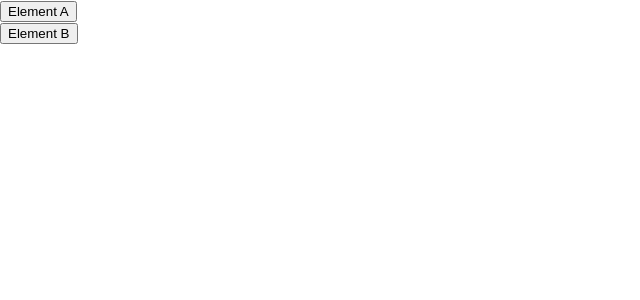
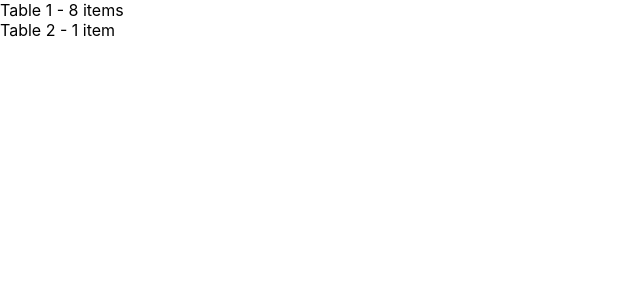
Before and after one commit to DavidWolff218/technical-prep, a React (Create React App) app: page / in a window 1280 px wide. Shown: the top 300 px of the page, without its empty margins (0-640 px from the left). Built offline with nearby package versions, Linux system fonts and the light colour scheme.

Commit message:
setting up tech review code

```diff
--- a/src/App.js
+++ b/src/App.js
@@ -1,34 +1,78 @@
 import React, { Component } from "react";
 
 export class App extends Component {
-  state = {
-    bold: ""
+  sampleOrders = [
+    {
+      tableNumber: 1,
+      items: [
+        {
+          itemName: "coffee",
+          quantity: 2,
+        },
+        {
+          itemName: "donuts",
+          quantity: 6,
+        },
+      ],
+    },
+    {
+      tableNumber: 2,
+      items: [
+        {
+          itemName: "bagel",
+          quantity: 1,
+        },
+      ],
+    },
+  ];
+
+  Orders = () => {
+    return (
+      <>
+        <div>Table 1 - 8 items</div>
+        <div>Table 2 - 1 item</div>
+      </>
+    );
   };
 
-  handleClick = (e) => {
-    this.setState({
-      bold: e
-    })
-  };
-
-
   render() {
-    return (
-      <>
-        <button id="elementA" style={{fontWeight: `${this.state.bold === "A" ? "bold" : ""}`}} onClick={() => this.handleClick("A")}>
-          Element A
-        </button>
-        <br></br>
-        <button id={"elementB"} style={{fontWeight: `${this.state.bold === "B" ? "bold" : ""}`}} onClick={() => this.handleClick("B")}>
-          Element B
-        </button>
-      </>
-    );
+    return <div>{this.Orders()}</div>;
   }
 }
-
 export default App;
 
+// const rootElement = document.getElementById("root");
+// ReactDOM.render(<Orders data={sampleOrders} />, rootElement);
+
+// import React, { Component } from "react";
+
+// export class App extends Component {
+//   state = {
+//     bold: ""
+//   };
+
+//   handleClick = (e) => {
+//     this.setState({
+//       bold: e
+//     })
+//   };
+
+//   render() {
+//     return (
+//       <>
+//         <button id="elementA" style={{fontWeight: `${this.state.bold === "A" ? "bold" : ""}`}} onClick={() => this.handleClick("A")}>
+//           Element A
+//         </button>
+//         <br></br>
+//         <button id={"elementB"} style={{fontWeight: `${this.state.bold === "B" ? "bold" : ""}`}} onClick={() => this.handleClick("B")}>
+//           Element B
+//         </button>
+//       </>
+//     );
+//   }
+// }
+
+// export default App;
 
 // import React, { Component } from "react";
 
```
